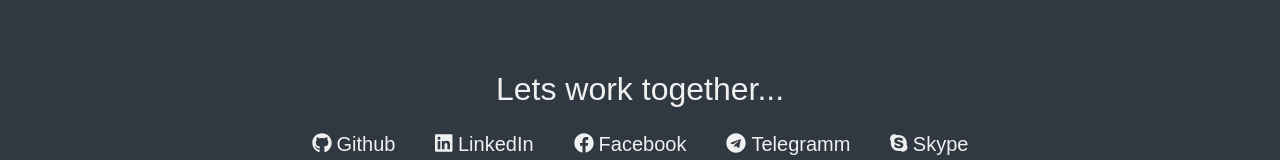
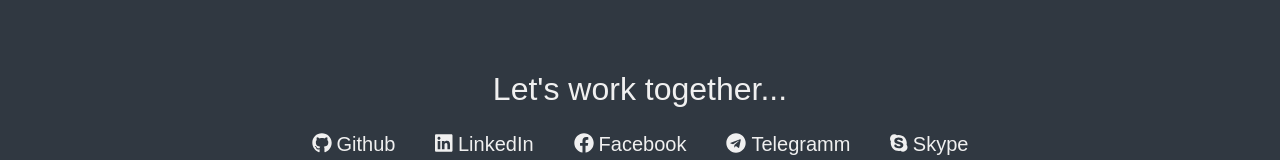
Before and after one commit to AlekseiiKanaiev/myApps-angular, an Angular app: page / in a window 1280 px wide. Shown: the part 1600-1760 px from the top of the page. Built offline with nearby package versions, Linux system fonts and the light colour scheme.

Commit message:
fixed some things

```diff
--- a/src/app/components/home/home.component.html
+++ b/src/app/components/home/home.component.html
@@ -40,7 +40,7 @@
       </div>
       </div>
   <div id="contacts">
-    <h2>Lets work together...</h2>
+    <h2>Let's work together...</h2>
     <div id="contact-links">
       <a href="https://github.com/AlekseiiKanaiev" class="c-link">
         <fa-icon [icon] = 'gihubIcon' class="c-icon"></fa-icon>Github
--- a/src/app/random-quote/components/quote-box/buttons/buttons.component.css
+++ b/src/app/random-quote/components/quote-box/buttons/buttons.component.css
@@ -12,6 +12,9 @@
 .button:hover{
     opacity: 0.8;
 }
+.button:focus{
+    outline: none;
+}
 a{
     margin: 0px 5px 0px 5px;
     transition: color 2s ease-in;
--- a/src/app/random-quote/components/quote-box/quote-message/quote-message.component.ts
+++ b/src/app/random-quote/components/quote-box/quote-message/quote-message.component.ts
@@ -38,7 +38,7 @@ export class QuoteMessageComponent implements OnInit {
           setTimeout(() => {
             this.showMessageState = 'show';
             this.randomQuote = data;
-          }, 1);
+          }, 1000);
         } else {
           this.showMessageState = 'show';
           this.randomQuote = data;
```
